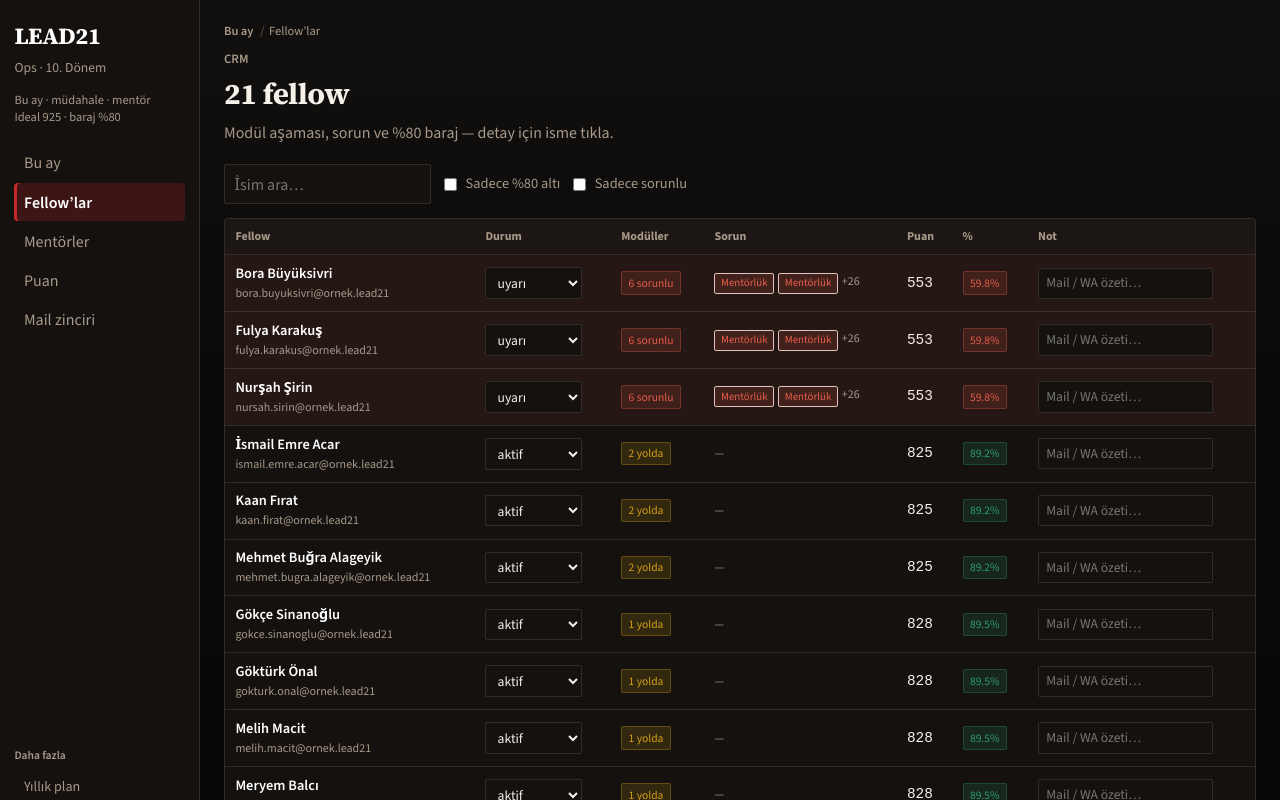
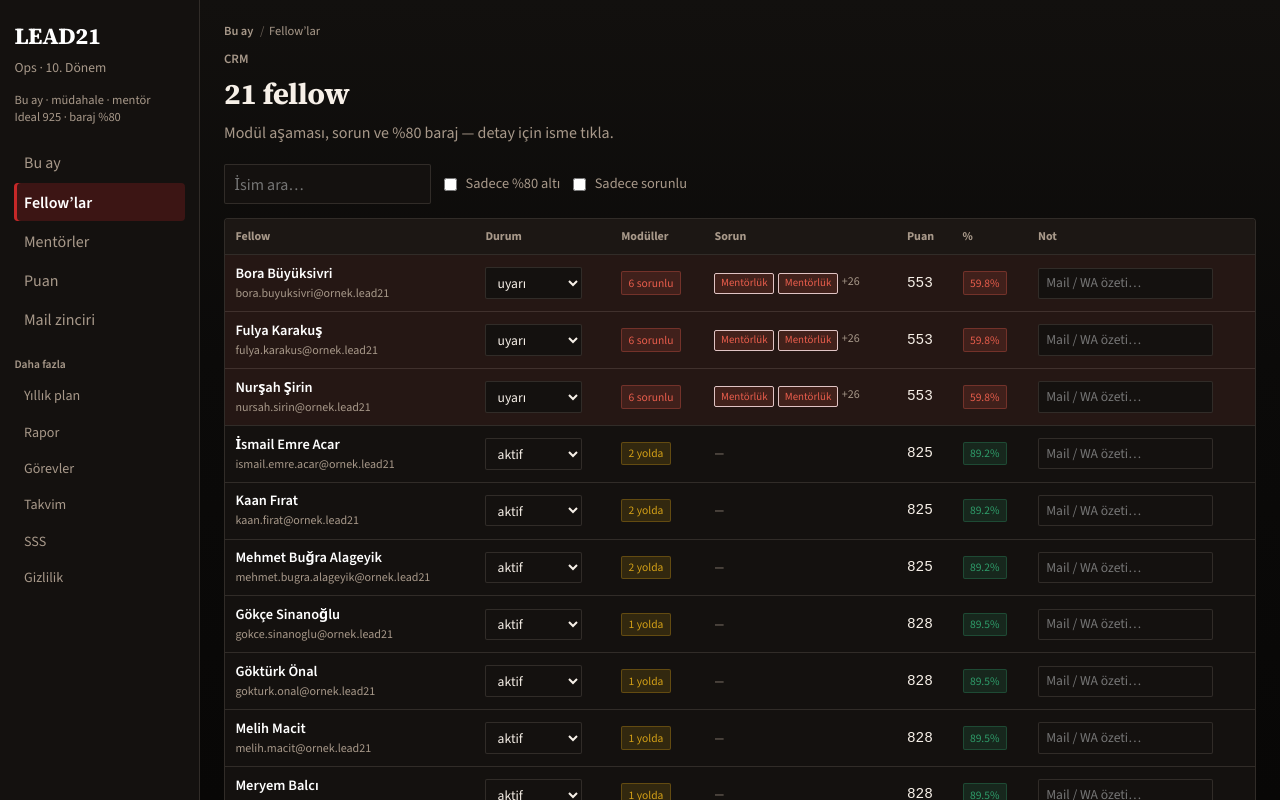
Before and after one commit to shackraa/Web-Projects, a React (Vite) app in the folder lead21-ops/: page /fellows in a window 1280 px wide. Shown: the top 800 px of the page. Built offline with nearby package versions, Linux system fonts and the light colour scheme.

Commit message:
Fix sidebar: keep Daha fazla under main nav
margin-bottom:auto on .nav pushed secondary links to the
bottom; move the flex spacer to the reset button instead.

Co-authored-by: atakantrpc <shackraa@users.noreply.github.com>

```diff
--- a/lead21-ops/src/index.css
+++ b/lead21-ops/src/index.css
@@ -125,7 +125,6 @@ textarea {
   display: flex;
   flex-direction: column;
   gap: 0.1rem;
-  margin-bottom: auto;
 }
 
 .nav a {
@@ -164,7 +163,7 @@ textarea {
 }
 
 .reset {
-  margin-top: 1rem;
+  margin-top: auto;
   align-self: flex-start;
 }
 
```
